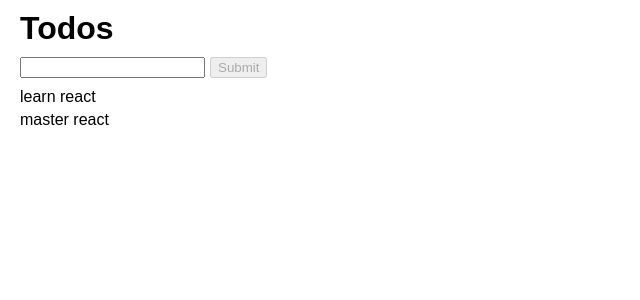
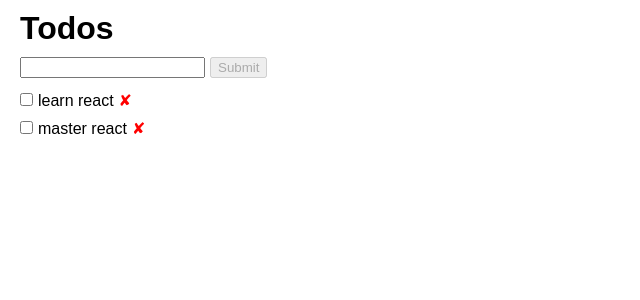
Before and after one commit to Melzmr/react-todo-app, a React (Create React App) app: page / in a window 1280 px wide. Shown: the top 300 px of the page, without its empty margins (0-640 px from the left). Built offline with nearby package versions, Linux system fonts and the light colour scheme.

Commit message:
Adds deletion

```diff
--- a/src/App.js
+++ b/src/App.js
@@ -13,6 +13,11 @@ class App extends Component {
   };
 
   actions = {
+    toggle: id => {
+      db.updateTodo(id, {
+        done: !this.state.todos[id].done,
+      });
+    },
     changeTitleInput: title => {
       this.setState({
         newTitle: title,
@@ -25,6 +30,9 @@ class App extends Component {
       this.setState({
         newTitle: '',
       });
+    },
+    deleteTodo: id => {
+      db.deleteTodo(id);
     },
     syncTodos: () => {
       db.syncTodos(todos => {
@@ -42,14 +50,14 @@ class App extends Component {
   }
 
   render() {
-    const { loaded, todoList } = this.state;
+    const { loaded } = this.state;
 
     if (!loaded) return <div>Loading...</div>;
     return (
       <div>
         <h1>Todos</h1>
         <Form {...this.state} {...this.actions} />
-        <Todos {...this.state} />
+        <Todos {...this.state} {...this.actions} />
       </div>
     );
   }
@@ -74,10 +82,33 @@ const Form = ({ newTitle, changeTitleInput, submit }) => (
 );
 
 const Todos = props => {
-  const { todoList } = props;
+  const { todoList, toggle, deleteTodo } = props;
 
   return (
-    <div>{todoList.map(todo => <div key={todo.id}>{todo.title}</div>)}</div>
+    <div>
+      {todoList.map(({ id, title, done }) => (
+        <div key={id}>
+          <input
+            type="checkbox"
+            checked={done}
+            onChange={() => {
+              toggle(id);
+            }}
+          />
+          <span style={{ textDecoration: done && 'line-through' }}>
+            {title}
+          </span>
+          <span
+            style={{ cursor: 'pointer', color: 'red' }}
+            onClick={() => {
+              deleteTodo(id);
+            }}
+          >
+            &#10008;
+          </span>
+        </div>
+      ))}
+    </div>
   );
 };
 
--- a/src/mockDB.js
+++ b/src/mockDB.js
@@ -1,20 +1,20 @@
 function createTodo(todo) {
-  const id = Math.floor(Math.random() * Math.floor(999999)) + "";
+  const id = Math.floor(Math.random() * Math.floor(999999)) + '';
   return {
     [id]: {
       ...todo,
       done: false,
-      ts: Date.now()
-    }
+      ts: Date.now(),
+    },
   };
 }
 
 // our mock DB initiated with 2 todos
 let db = {
   todos: {
-    ...createTodo({ title: "learn react" }),
-    ...createTodo({ title: "master react" })
-  }
+    ...createTodo({ title: 'learn react' }),
+    ...createTodo({ title: 'master react' }),
+  },
 };
 
 let refreshTodos = () => {};
@@ -31,7 +31,7 @@ function syncTodos(cb) {
 function addTodo(todo) {
   db.todos = {
     ...db.todos,
-    ...createTodo(todo)
+    ...createTodo(todo),
   };
   refreshTodos();
 }
@@ -41,14 +41,21 @@ function updateTodo(id, changes) {
     ...db.todos,
     [id]: {
       ...db.todos[id],
-      ...changes
-    }
+      ...changes,
+    },
   };
+  refreshTodos();
+}
+
+function deleteTodo(id) {
+  const { [id]: value, ...todos } = db.todos;
+  db.todos = todos;
   refreshTodos();
 }
 
 export default {
   syncTodos,
   addTodo,
-  updateTodo
+  updateTodo,
+  deleteTodo,
 };
```
